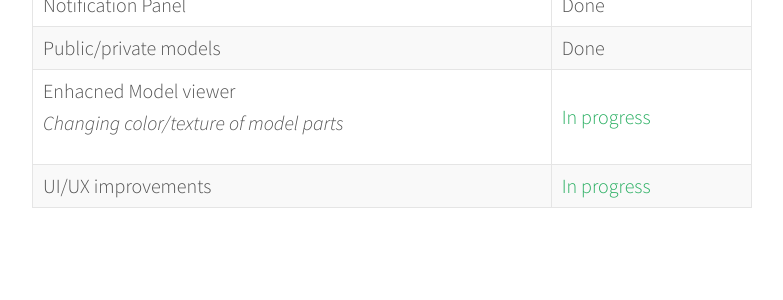
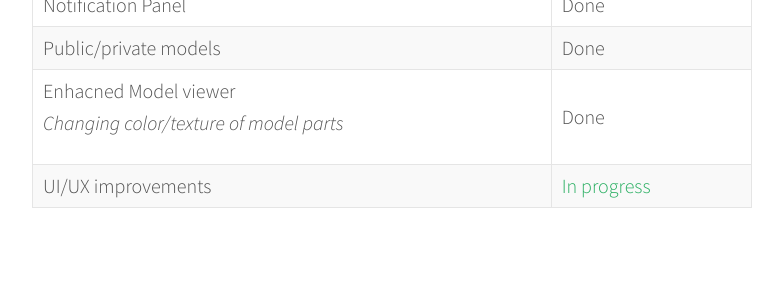
Before and after one commit to Gauravjeetsingh/Gauravjeetsingh.github.io, a Jekyll site: the page built from status.md, in a window 1280 px wide. Shown: the part 672-972 px from the top of the page, without its empty margins (248-1031 px from the left). Built offline with Jekyll 4.4.1, drawn with Linux system fonts in a browser that asks for light colours; nearby versions of some CDN libraries.

Commit message:
update status

```diff
--- a/status.md
+++ b/status.md
@@ -53,7 +53,7 @@ permalink: /status/
    </tr>
    <tr>
       <td>Enhacned Model viewer <p><em>Changing color/texture of model parts</em></p></td>
-      <td><span style="color:#27ae60;">In progress</span></td>
+      <td>Done</td>
    </tr>
    <tr>
       <td>UI/UX improvements</td>
```
